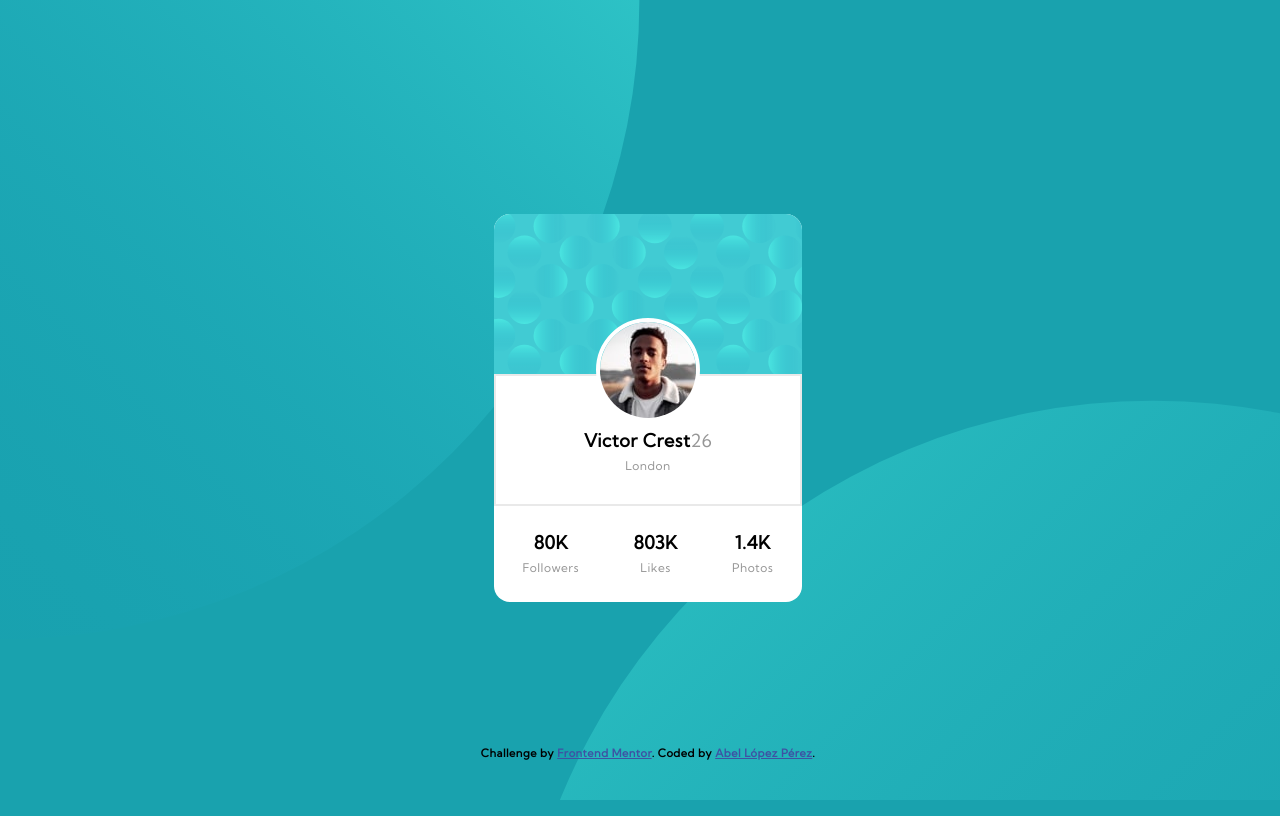
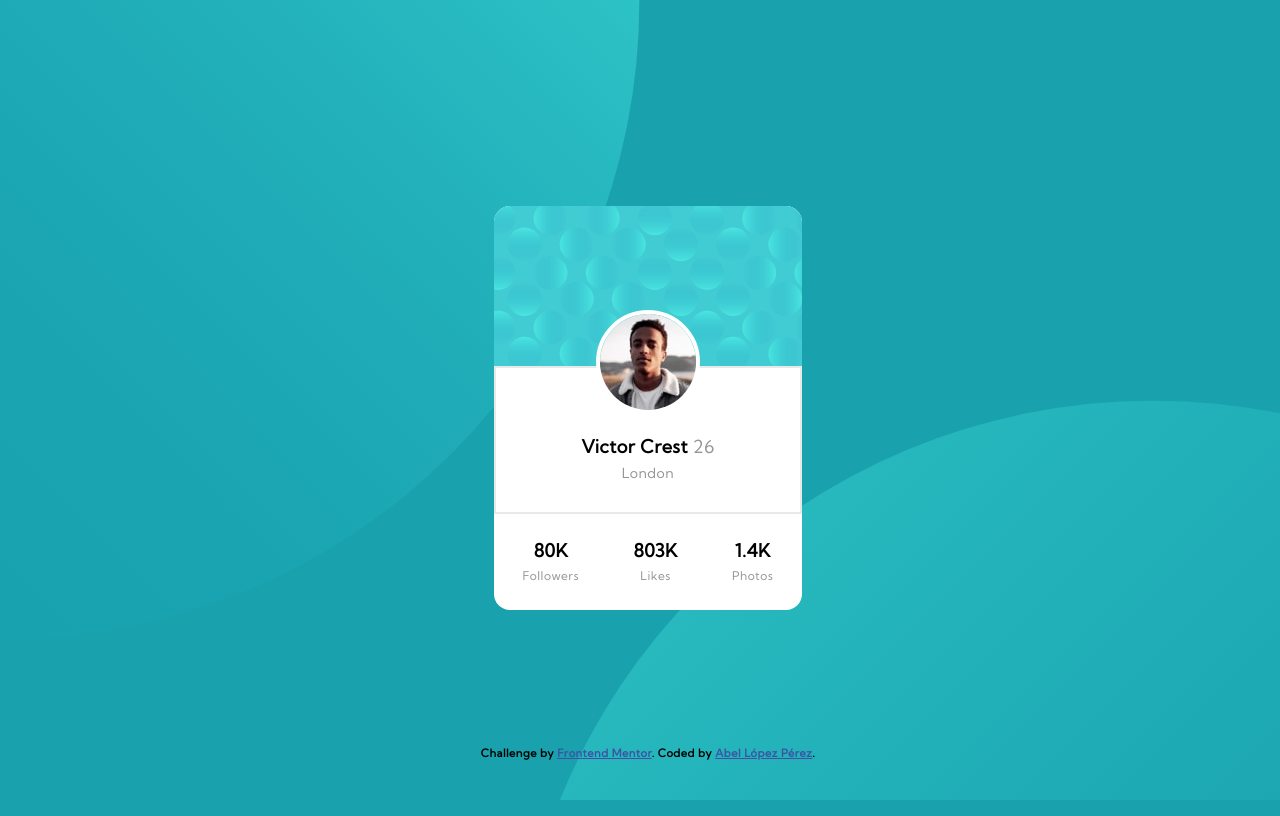
Before and after one commit to Grancan91/ProfileCardComponent, a plain HTML site: page index.html in a window 1280 px wide. Shown: the top 816 px of the page. Drawn offline with Linux system fonts and the light colour scheme.

Commit message:
Fix height

```diff
--- a/index.html
+++ b/index.html
@@ -26,8 +26,8 @@
     <img src="./images/image-victor.jpg" alt="">
     </div>
     <div class="card-body">
-      <h2>Victor Crest<b>26</b></h2>
-      <p>London</p>
+      <h2>Victor Crest  <b> 26</b></h2>
+      <h3>London</h3>
     </div>
 
     <div class="card-footer">
--- a/style.css
+++ b/style.css
@@ -73,17 +73,25 @@ body{
     flex-direction: column;
     justify-content: center;
     align-items: center;
-    height: 16vh;
+    height: 18vh;
     border: 2px solid hsla(0, 0%, 59%, 0.212);
 }
 
 .card-body > h2 {
-    padding-top: 24px;
+    padding-top: 38px;
 }
 h2 {
     margin: 2px;
     padding: 0px;
     font-size: 18px;
+}
+
+h3{
+    color: hsl(0, 0%, 59%);
+    padding: 4px;
+    margin: 0px;
+    font-weight: 400;
+    font-size: 14px;
 }
 
 b {
```
